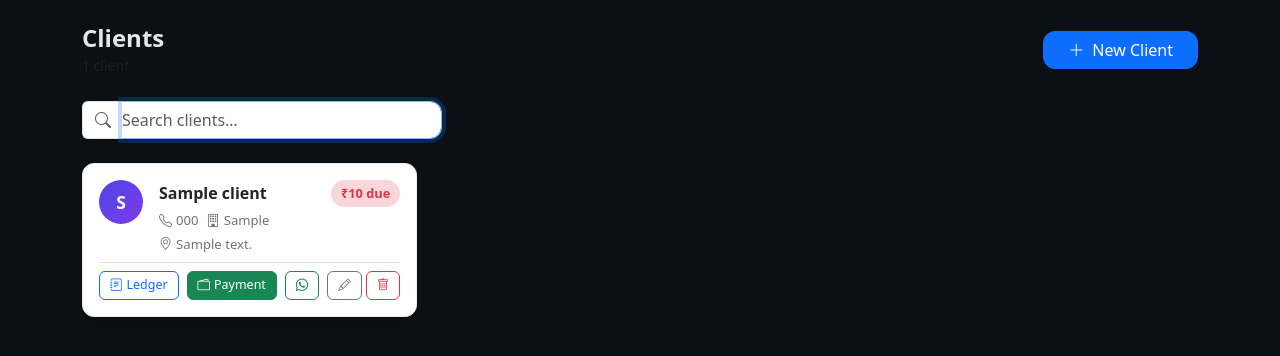
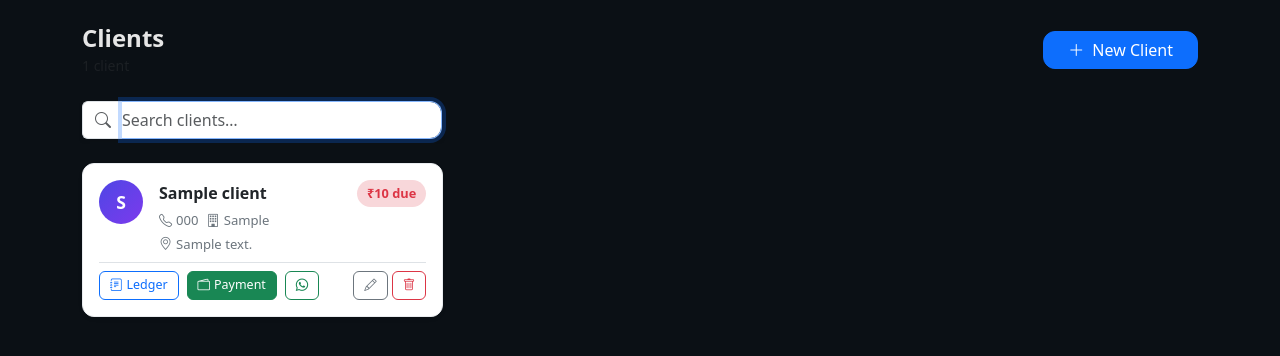
Before and after one commit to yash755/mayachem, a Flask app: page /clients in a window 1280 px wide. Shown: the part 65-421 px from the top of the page. Run offline with Flask 3, Linux system fonts and the light colour scheme; the visitor is signed in with stand-in values (Sample User, id 1); tables that the repository leaves empty hold one stand-in row (values such as "Sample post"); some libraries are stand-ins or nearby versions.

Commit message:
fix: consistent card widths on client list

```diff
--- a/templates/clients_list.html
+++ b/templates/clients_list.html
@@ -40,8 +40,6 @@
   .search-box { max-width: 360px; }
   .client-meta { font-size: 0.82rem; color: #6c757d; }
   .no-clients { padding: 60px 0; }
-  #client-grid .col { display: flex; }
-  #client-grid .col.d-none { display: none !important; }
 </style>
 
 <!-- Header -->
@@ -68,7 +66,7 @@
 
 <!-- Cards Grid -->
 {% if rows %}
-<div class="row row-cols-1 row-cols-md-2 row-cols-xl-3 g-3" id="client-grid">
+<div class="row row-cols-1 row-cols-md-2 row-cols-xl-3 g-3 align-items-stretch" id="client-grid">
   {% for c in rows %}
   {% set balance = balances.get(c.id, 0) %}
   <div class="col client-col" data-name="{{ c.name | lower }}">
```
